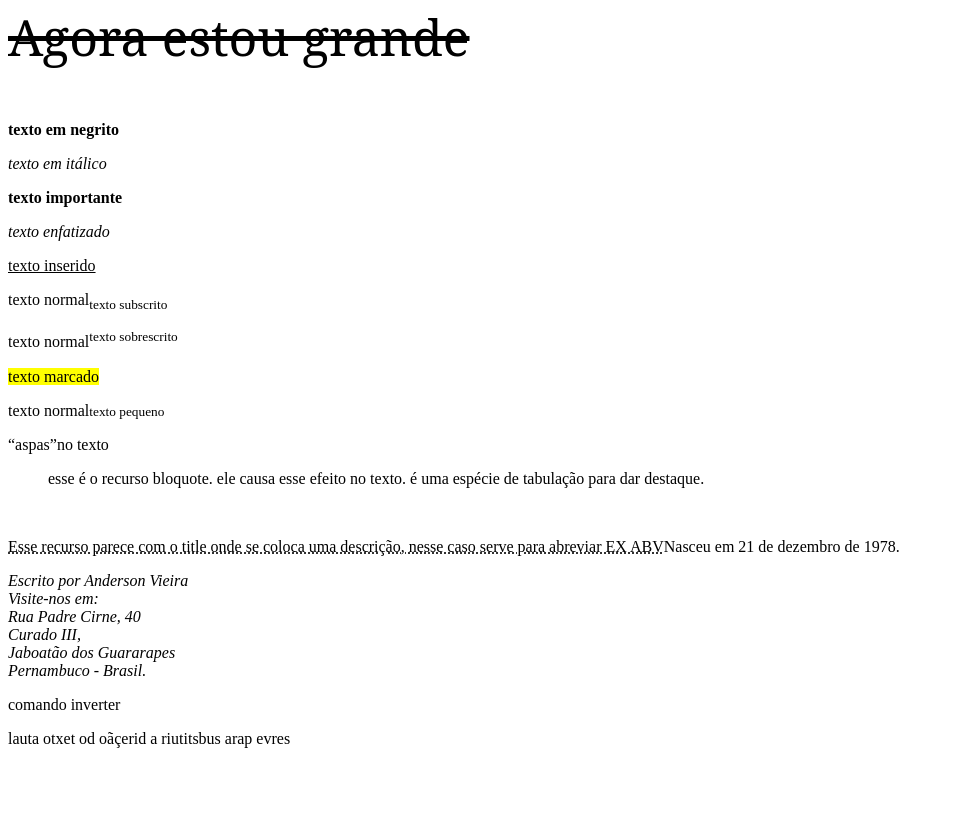
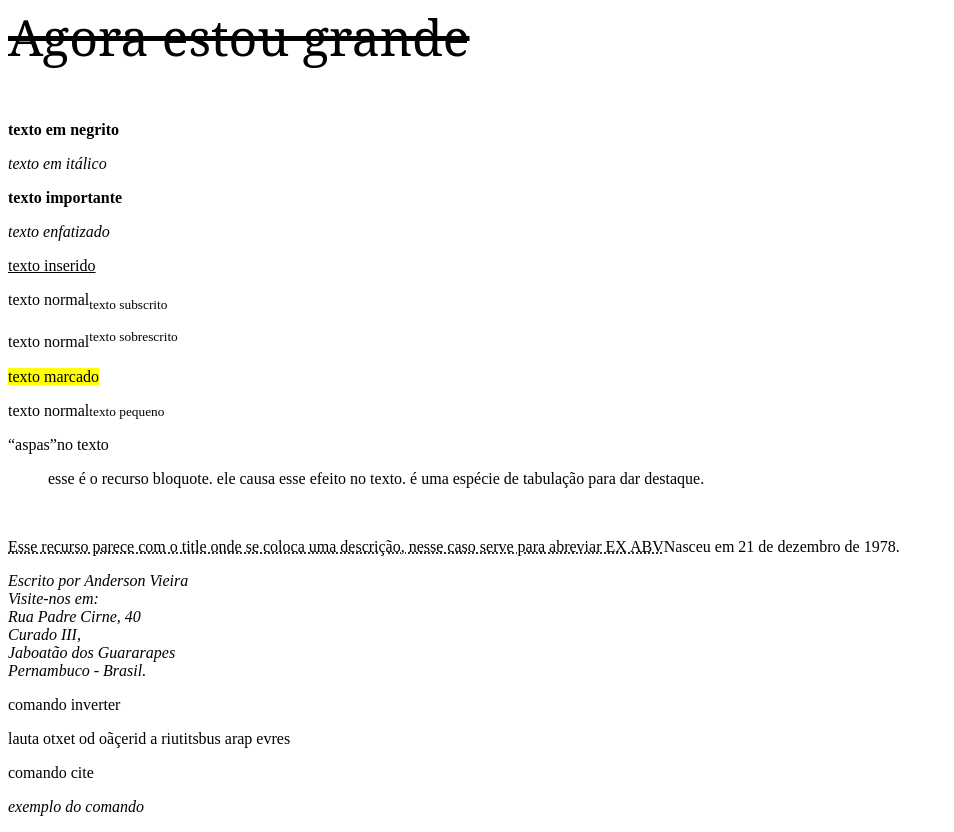
Before and after one commit to andersonvieira78/html5_e_css3, a plain HTML site: page w3school.html in a window 1280 px wide. Shown: the part 1324-2156 px from the top of the page, without its empty margins (0-954 px from the left). Before the commit the page ends 2080 px from the top, so only its background shows below. Drawn offline with Linux system fonts and the light colour scheme.

Commit message:
comentários em html

```diff
--- a/w3school.html
+++ b/w3school.html
@@ -97,7 +97,8 @@
     <p>comando inverter</p>
     <bdo dir="rtl">serve para substituir a direção do texto atual</bdo>
 
-
+    <p>comando cite</p>
+    <p><cite>exemplo do comando</cite></p>
 
 
 
```
